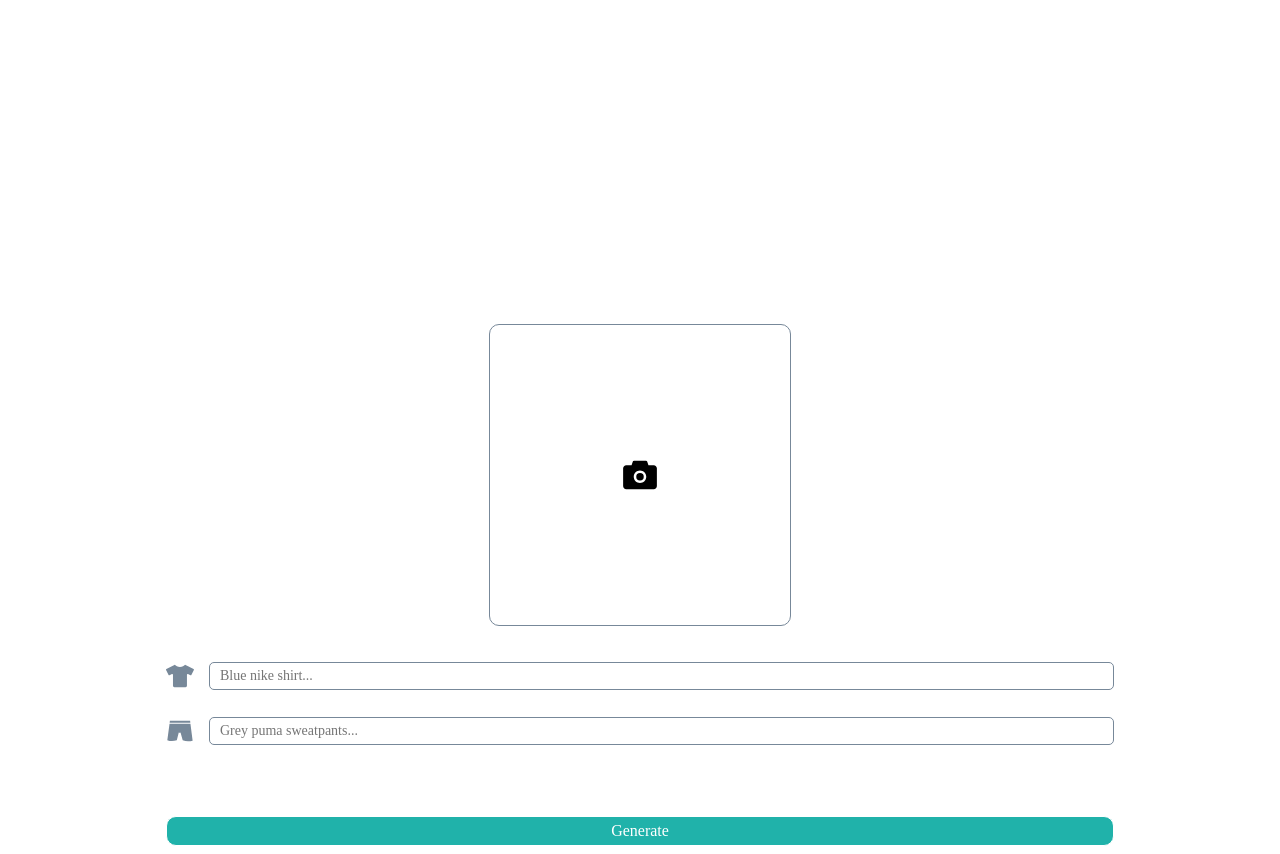
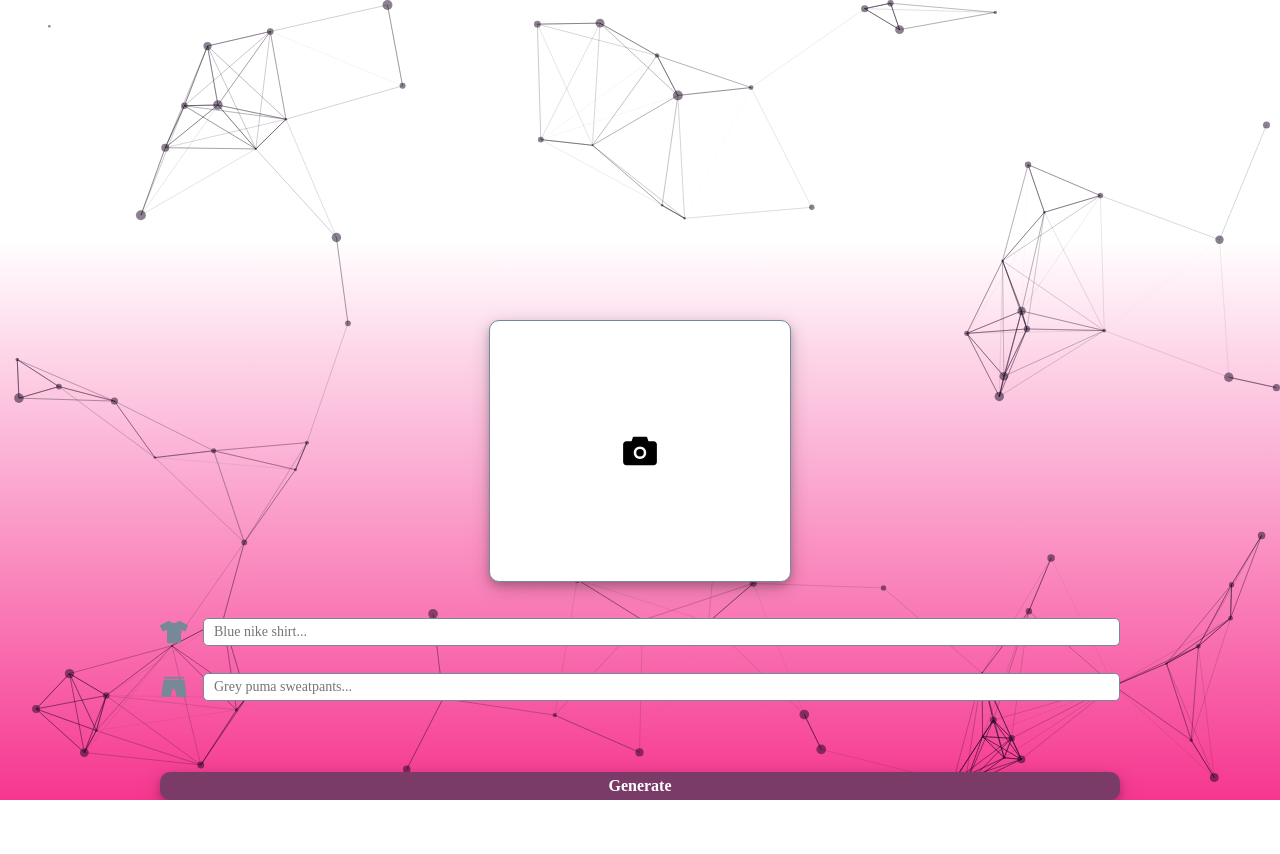
Before and after one commit to zyadcodes/Fash-Lean, a React (Create React App) app in the folder Frontend/: page / in a window 1280 px wide. After the commit the page ends 800 px from the top, so only its background shows below. Built offline with nearby package versions, Linux system fonts and the light colour scheme; the HTML template or start-up script is replaced by a standard one.

Commit message:
added correct overlays

```diff
--- a/Frontend/package.json
+++ b/Frontend/package.json
@@ -20,7 +20,9 @@
     "react-loading": "^2.0.3",
     "react-responsive-modal": "^6.2.0",
     "react-scripts": "5.0.1",
+    "react-tsparticles": "^2.3.3",
     "save-as": "^0.1.8",
+    "tsparticles": "^2.3.4",
     "typescript": "^4.8.4",
     "web-vitals": "^2.1.4"
   },
--- /dev/null
+++ b/Frontend/src/App.css
@@ -0,0 +1,4 @@
+body {
+  margin: 0px;
+  background-image: linear-gradient(white 30%, #f63690 100%);
+}
--- a/Frontend/src/App.tsx
+++ b/Frontend/src/App.tsx
@@ -1,6 +1,7 @@
 // Entry point for react app
 import React from "react";
 import { Main } from "./screens";
+import "./App.css";
 
 const App = () => {
   return <Main />;
--- a/Frontend/src/components/Button/styles.module.scss
+++ b/Frontend/src/components/Button/styles.module.scss
@@ -1,6 +1,5 @@
 .Button {
   display: flex;
-  border: solid 1px;
   color: white;
   justify-content: center;
   align-items: center;
@@ -10,6 +9,8 @@
   border-radius: 10px;
   outline: none;
   transition: 0.3s;
+  box-shadow: 0 4px 8px 0 rgba(0, 0, 0, 0.2), 0 6px 20px 0 rgba(0, 0, 0, 0.19);
+  font-weight: bold;
 
   &__clicked {
     background-color: white !important;
--- a/Frontend/src/screens/Main/Main.tsx
+++ b/Frontend/src/screens/Main/Main.tsx
@@ -10,6 +10,7 @@ import { saveAs } from "file-saver";
 import styles from "./styles.module.scss";
 import { generateImage, getProducts, GetProductsResult } from "../../api/api";
 import { imageToBase64 } from "../../utils";
+import { ParticlesBackground } from "../";
 
 const Main = () => {
   // Ref for selecting an image
@@ -29,9 +30,9 @@ const Main = () => {
   // Return types from API
   const [products, setProducts] = useState<GetProductsResult>();
 
-  console.log(products);
-
   return (
+    <>
+      <ParticlesBackground />
       <div className={styles.Main}>
         <LoadingOverlay isOpen={isLoading} />
         <div
@@ -63,8 +64,30 @@ const Main = () => {
             }}
             hidden
           />
+
+          {hasGenerated && (
+            <div className={styles.overlayButtons}>
+              <div className={styles.overlayButtons__button}>
+                <FaTshirt
+                  className={classnames({
+                    [styles.input__icon_focused]: isShirtInputFocused,
+                    [styles.input__icon_unfocused]: !isShirtInputFocused,
+                  })}
+                  size={15}
+                />
               </div>
-
+              <div className={styles.overlayButtons__button}>
+                <GiUnderwearShorts
+                  className={classnames({
+                    [styles.input__icon_focused]: isPantsInputFocused,
+                    [styles.input__icon_unfocused]: !isPantsInputFocused,
+                  })}
+                  size={15}
+                />
+              </div>
+            </div>
+          )}
+        </div>
         <div className={styles.input}>
           <FaTshirt
             className={classnames({
@@ -131,28 +154,28 @@ const Main = () => {
 
               const base64Image = await imageToBase64(image as File);
 
-            const newImage = await generateImage({
+              const [newImage, products] = await Promise.all([
+                generateImage({
                   shirt: shirtText,
                   pants: pantsText,
                   image: base64Image,
-            });
-
-            const products = await getProducts({
+                }),
+                getProducts({
                   shirt: shirtText,
                   pants: pantsText,
-            });
+                }),
+              ]);
 
               setImage(newImage.result);
               setProducts(products);
 
-            setTimeout(() => {
               setHasGenated(true);
               setIsLoading(false);
-            }, 5000);
             }}
           />
         </div>
       </div>
+    </>
   );
 };
 
--- a/Frontend/src/screens/Main/styles.module.scss
+++ b/Frontend/src/screens/Main/styles.module.scss
@@ -1,7 +1,13 @@
 .Main {
   display: flex;
+  position: relative;
   flex-direction: column;
   align-items: center;
+  z-index: 0;
+  width: 100vw;
+  height: 100vh;
+  overflow-x: hidden;
+  overflow-y: hidden;
 }
 
 .imageContainer {
@@ -14,6 +20,8 @@
   border-radius: 10px;
   margin-top: 25%;
   margin-bottom: 35px;
+  background-color: white;
+  box-shadow: 0 4px 8px 0 rgba(0, 0, 0, 0.2), 0 6px 20px 0 rgba(0, 0, 0, 0.19);
 }
 
 .image {
@@ -47,6 +55,15 @@
   }
 }
 
+.overlayButtons {
+  display: flex;
+  flex-direction: column;
+  height: 100%;
+  justify-content: space-evenly;
+  position: fixed;
+  right: 15;
+}
+
 .buttons {
   display: flex;
   width: 75%;
@@ -62,7 +79,7 @@
 
   &__generate {
     width: 38%;
-    background-color: lightseagreen;
+    background-color: #7a3b69;
   }
 
   &__generate__lone {
--- /dev/null
+++ b/Frontend/src/screens/ParticlesBackground/ParticlesBackground.tsx
@@ -0,0 +1,101 @@
+import React, { useCallback } from "react";
+import type { Container, Engine } from "tsparticles-engine";
+import Particles from "react-tsparticles";
+import { loadFull } from "tsparticles";
+import styles from "./styles.module.scss";
+
+const ParticlesBackground = () => {
+  const particlesInit = useCallback(async (engine: Engine) => {
+    await loadFull(engine);
+  }, []);
+
+  const particlesLoaded = useCallback(
+    async (container: Container | undefined) => {
+      await container;
+    },
+    []
+  );
+
+  return (
+    <Particles
+      className={styles.ParticlesBackground}
+      id="tsparticles"
+      init={particlesInit}
+      loaded={particlesLoaded}
+      options={{
+        background: {
+          color: {
+            value: "transparent",
+          },
+        },
+        fpsLimit: 120,
+        interactivity: {
+          events: {
+            onClick: {
+              enable: true,
+              mode: "push",
+            },
+            onHover: {
+              enable: true,
+              mode: "repulse",
+            },
+            resize: true,
+          },
+          modes: {
+            push: {
+              quantity: 4,
+            },
+            repulse: {
+              distance: 200,
+              duration: 0.4,
+            },
+          },
+        },
+        particles: {
+          color: {
+            value: "#18031F",
+          },
+          links: {
+            color: "#18031F",
+            distance: 150,
+            enable: true,
+            opacity: 0.5,
+            width: 1,
+          },
+          collisions: {
+            enable: true,
+          },
+          move: {
+            direction: "none",
+            enable: true,
+            outModes: {
+              default: "bounce",
+            },
+            random: false,
+            speed: 3,
+            straight: false,
+          },
+          number: {
+            density: {
+              enable: true,
+              area: 800,
+            },
+            value: 80,
+          },
+          opacity: {
+            value: 0.5,
+          },
+          shape: {
+            type: "circle",
+          },
+          size: {
+            value: { min: 1, max: 5 },
+          },
+        },
+        detectRetina: true,
+      }}
+    />
+  );
+};
+
+export { ParticlesBackground };
--- /dev/null
+++ b/Frontend/src/screens/ParticlesBackground/styles.module.scss
@@ -0,0 +1,4 @@
+.ParticlesBackground {
+  position: static;
+  z-index: -1;
+}
--- a/Frontend/src/screens/index.ts
+++ b/Frontend/src/screens/index.ts
@@ -1,2 +1,3 @@
 export * from "./Main/Main";
 export * from "./LoadingOverlay/LoadingOverlay";
+export * from './ParticlesBackground/ParticlesBackground';
```
Also changed, not shown: 1 other file (tests, documents, lock files or other folders). Lines whose indentation alone changed are shown as unchanged.
